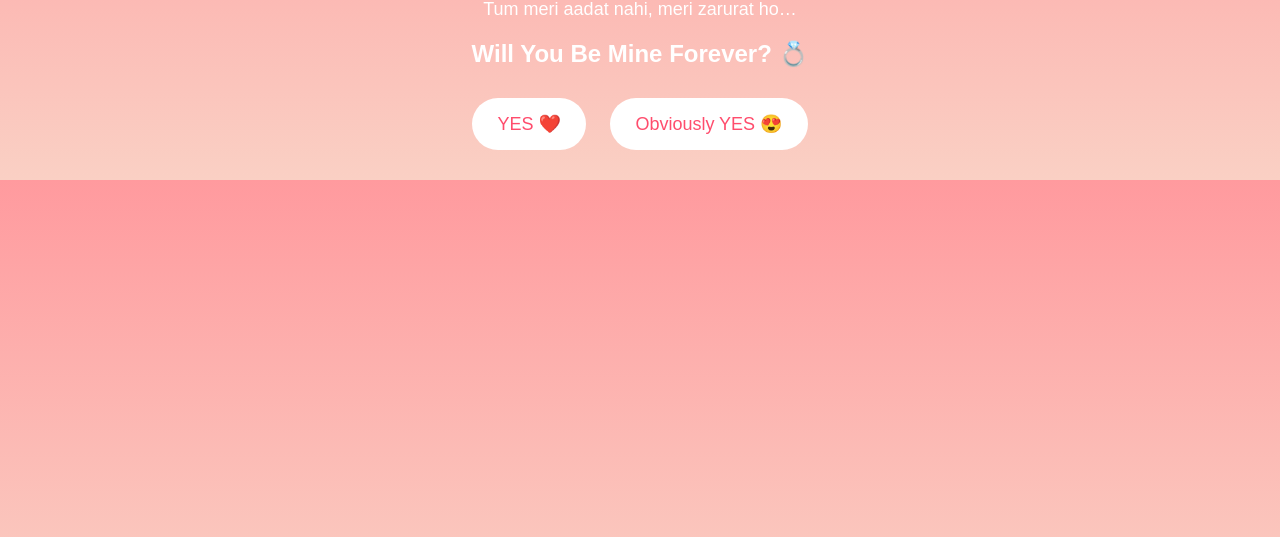
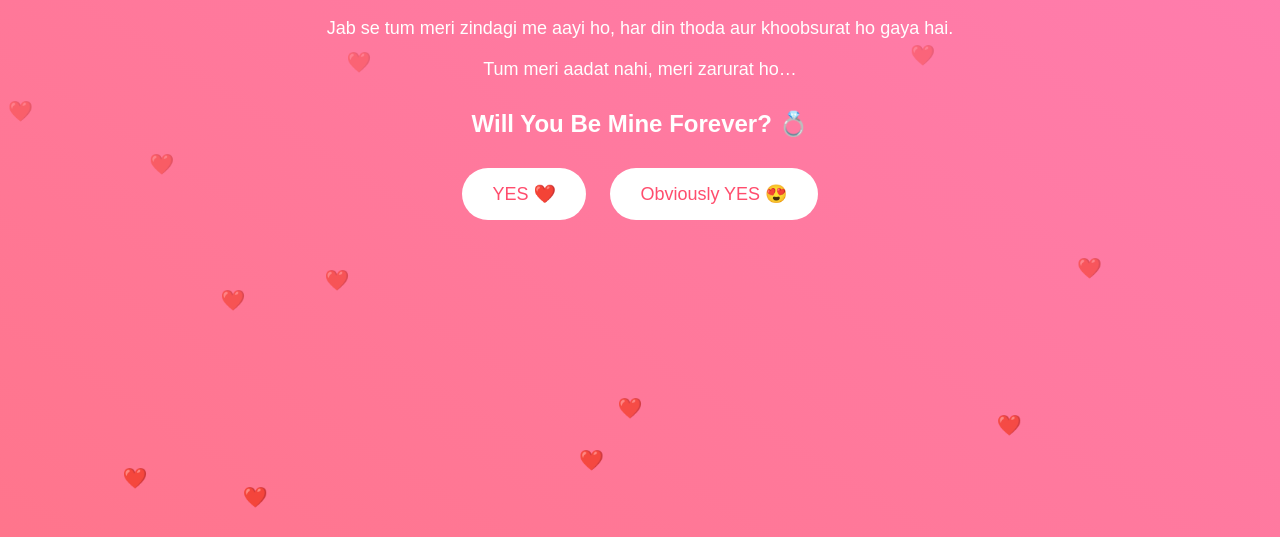
Before and after one commit to niteshydvv01/Propose-day-, a plain HTML site: page index.html in a window 1280 px wide. Shown: the part 263-800 px from the top of the page. Drawn offline with Linux system fonts and the light colour scheme.

Commit message:
Update index.html

```diff
--- a/index.html
+++ b/index.html
@@ -7,15 +7,19 @@
     body {
       margin: 0;
       padding: 0;
-      background: linear-gradient(#ff9a9e, #fad0c4);
+      height: 100vh;
+      background: linear-gradient(to top right, #ff758c, #ff7eb3);
       font-family: Arial, sans-serif;
       text-align: center;
       color: white;
+      overflow: hidden;
     }
 
     .box {
-      margin-top: 100px;
+      position: relative;
+      top: 20%;
       padding: 20px;
+      z-index: 2;
     }
 
     h1 {
@@ -27,8 +31,12 @@
       margin: 20px;
     }
 
+    h2 {
+      margin-top: 30px;
+    }
+
     button {
-      padding: 15px 25px;
+      padding: 15px 30px;
       font-size: 18px;
       border: none;
       border-radius: 30px;
@@ -42,13 +50,38 @@
       background: #ff4d6d;
       color: white;
     }
+
+    /* Flying hearts */
+    .heart {
+      position: absolute;
+      bottom: -20px;
+      font-size: 20px;
+      animation: fly 6s linear infinite;
+      opacity: 0.8;
+    }
+
+    @keyframes fly {
+      0% {
+        transform: translateY(0);
+        opacity: 1;
+      }
+      100% {
+        transform: translateY(-100vh);
+        opacity: 0;
+      }
+    }
   </style>
 </head>
 
 <body>
 
+  <!-- Background Music -->
+  <audio autoplay loop>
+    <source src="https://www.soundhelix.com/examples/mp3/SoundHelix-Song-1.mp3" type="audio/mp3">
+  </audio>
+
   <div class="box">
-    <h1>Happy Propose Day Bubu❤️</h1>
+    <h1>Happy Propose Day ❤️</h1>
 
     <p>
       Jab se tum meri zindagi me aayi ho,
@@ -69,6 +102,22 @@
     function yesClicked() {
       alert("Yayyy! Tumne YES bola ❤️🥰\nMain hamesha tumhara rahunga!");
     }
+
+    // Create flying hearts
+    function createHeart() {
+      const heart = document.createElement("div");
+      heart.classList.add("heart");
+      heart.innerHTML = "❤️";
+      heart.style.left = Math.random() * 100 + "vw";
+      heart.style.animationDuration = (Math.random() * 3 + 3) + "s";
+      document.body.appendChild(heart);
+
+      setTimeout(() => {
+        heart.remove();
+      }, 6000);
+    }
+
+    setInterval(createHeart, 300);
   </script>
 
 </body>
```
